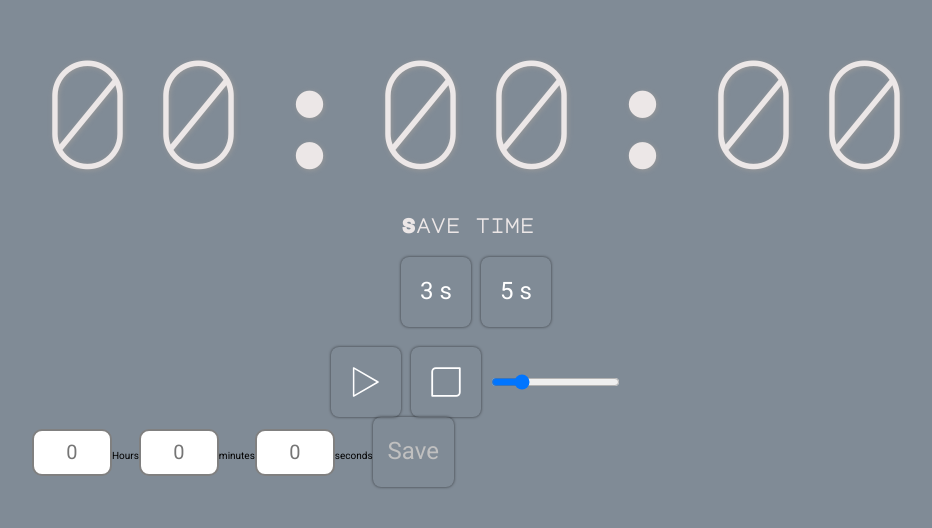
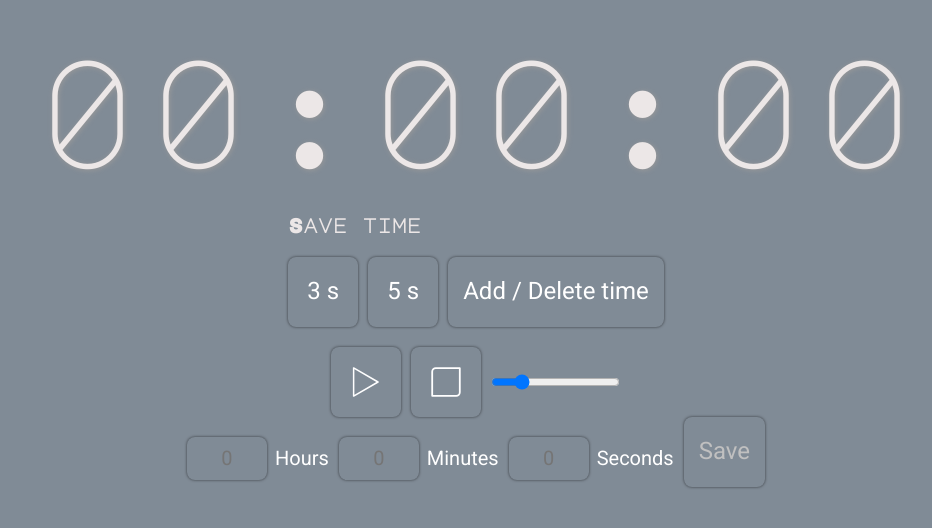
Before and after one commit to Episodel/timeLeft, a React (Create React App) app: page / in a window 1280 px wide. Shown: the part 146-674 px from the top of the page, without its empty margins (164-1096 px from the left). Built offline with nearby package versions, Linux system fonts and the light colour scheme; no server answers.

Commit message:
added structur for addTime

```diff
--- a/src/components/AddTime/AddTime.tsx
+++ b/src/components/AddTime/AddTime.tsx
@@ -1,8 +1,10 @@
+/* eslint-disable @typescript-eslint/no-use-before-define */
 import React from 'react'
+import styled from 'styled-components'
 import Button from '../../styles/elements/Button'
 import TextField from '../TextField'
 
-const AddTime: React.FC<any> = (props) => {
+const AddTime: React.FC<any> = (props, className) => {
   const { formData, setFormData, handleForm } = props
   const [btnDisabled, setBtnDisabled] = React.useState(true)
 
@@ -15,8 +17,11 @@ const AddTime: React.FC<any> = (props) => {
       })
     }
   }
+
+  const clearForm = () => {}
   return (
-    <form onSubmit={handleForm}>
+    <div className={className}>
+      <FormTime className="addForm" onSubmit={handleForm}>
         <label htmlFor="hour">
           <TextField
             id="hour"
@@ -35,7 +40,7 @@ const AddTime: React.FC<any> = (props) => {
             placeholder="0"
             onChange={handleInput}
           />
-        minutes
+          Minutes
         </label>
         <label htmlFor="seconds">
           <TextField
@@ -45,13 +50,19 @@ const AddTime: React.FC<any> = (props) => {
             placeholder="0"
             onChange={handleInput}
           />
-        seconds
+          Seconds
         </label>
         <Button type="submit" disabled={btnDisabled}>
           Save
         </Button>
-    </form>
+      </FormTime>
+    </div>
   )
 }
 
+const FormTime = styled.form`
+  display: flex;
+  justify-content: center;
+`
+
 export default AddTime
--- a/src/components/SavedTime/SaveTime.tsx
+++ b/src/components/SavedTime/SaveTime.tsx
@@ -21,6 +21,7 @@ const SaveTime: React.FC<SavedTime> = (props) => {
             ${item.s !== 0 ? `${item.s} s` : ''}`}
           </Button>
         ))}
+        <Button type="button">Add / Delete time</Button>
       </div>
     </div>
   )
--- a/src/components/TextField/TextField.tsx
+++ b/src/components/TextField/TextField.tsx
@@ -2,18 +2,22 @@ import React from 'react'
 import styled from 'styled-components'
 
 const Input = styled.input`
-  border: 2px solid grey;
+  border: none;
   margin-top: 20px;
   font-size: 2rem;
-  border-radius: 10px;
+  color: #fff;
+  border-radius: 8px;
+  box-shadow: 0 0 3px rgba(0, 0, 0, 0.6);
   &:focus {
     outline: transparent;
-    box-shadow: 2px 2px 8px grey;
+    box-shadow: 0 0 3px rgba(0, 0, 0, 0.6);
   }
 
   padding: 10px 5px 10px 5px;
   text-align: center;
   width: 80px;
+  background-color: transparent;
+  margin-right: 8px;
 `
 
 interface ITextField {
--- a/src/styles/GlobalStyle.ts
+++ b/src/styles/GlobalStyle.ts
@@ -24,18 +24,24 @@ const GlobalStyle = createGlobalStyle`
   input[type='number'] {
     -moz-appearance: textfield;
     appearance: textfield;
-    margin: 0;
+
   }
 
   input[type='number']::-webkit-inner-spin-button,
   input[type='number']::-webkit-outer-spin-button {
     -webkit-appearance: none;
-    margin: 0;
+
   }
 
   button:disabled {
     color: silver;
   }
+
+  label {
+    font-size: 2rem;
+    color: #fff;
+    margin-right: 10px
+  }
 `
 
 export default GlobalStyle
```
Also changed, not shown: src/components/Timer/Timer.tsx (+0 -9 lines), 1 other file (tests, documents, lock files or other folders). Lines whose indentation alone changed are shown as unchanged.
